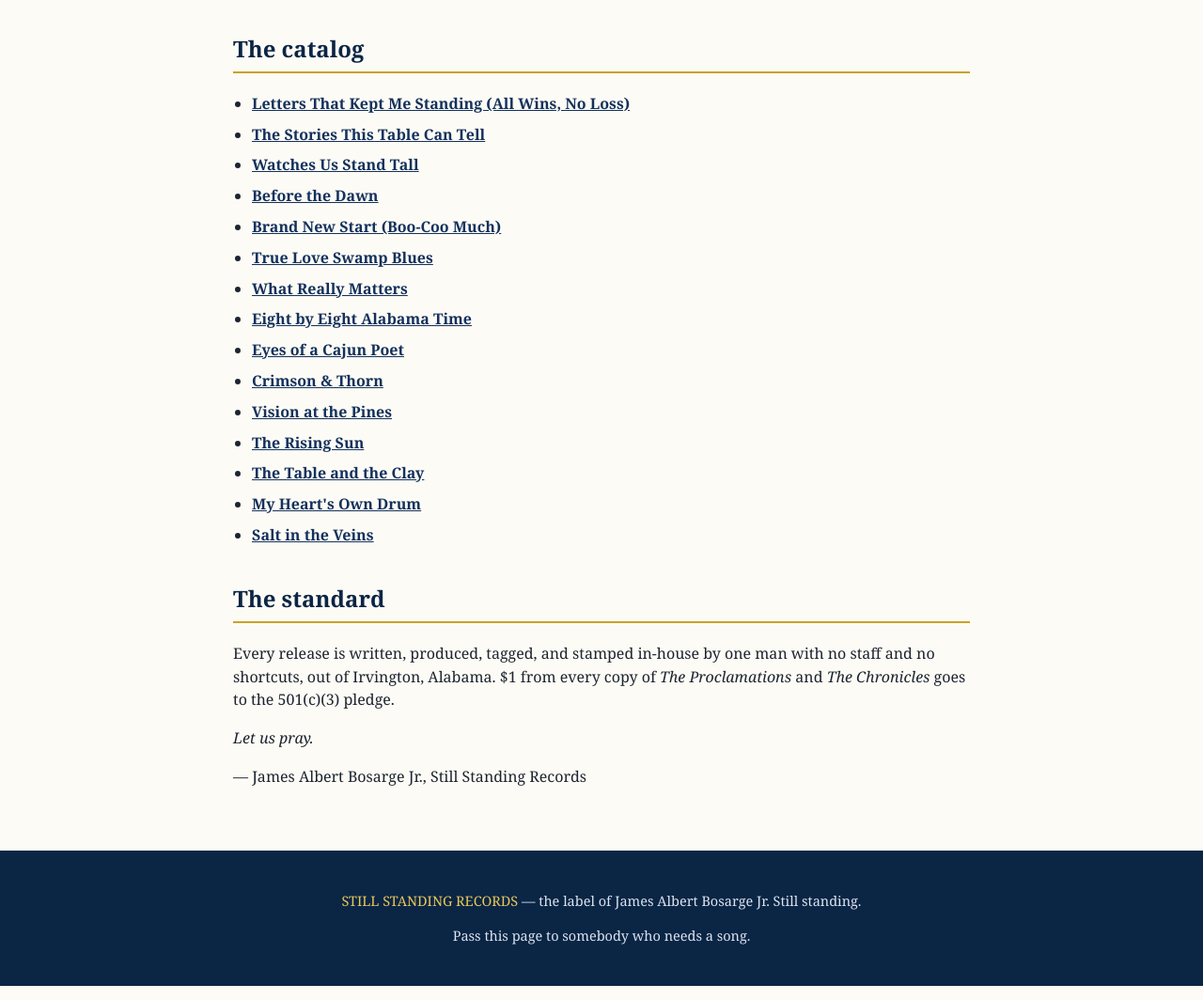
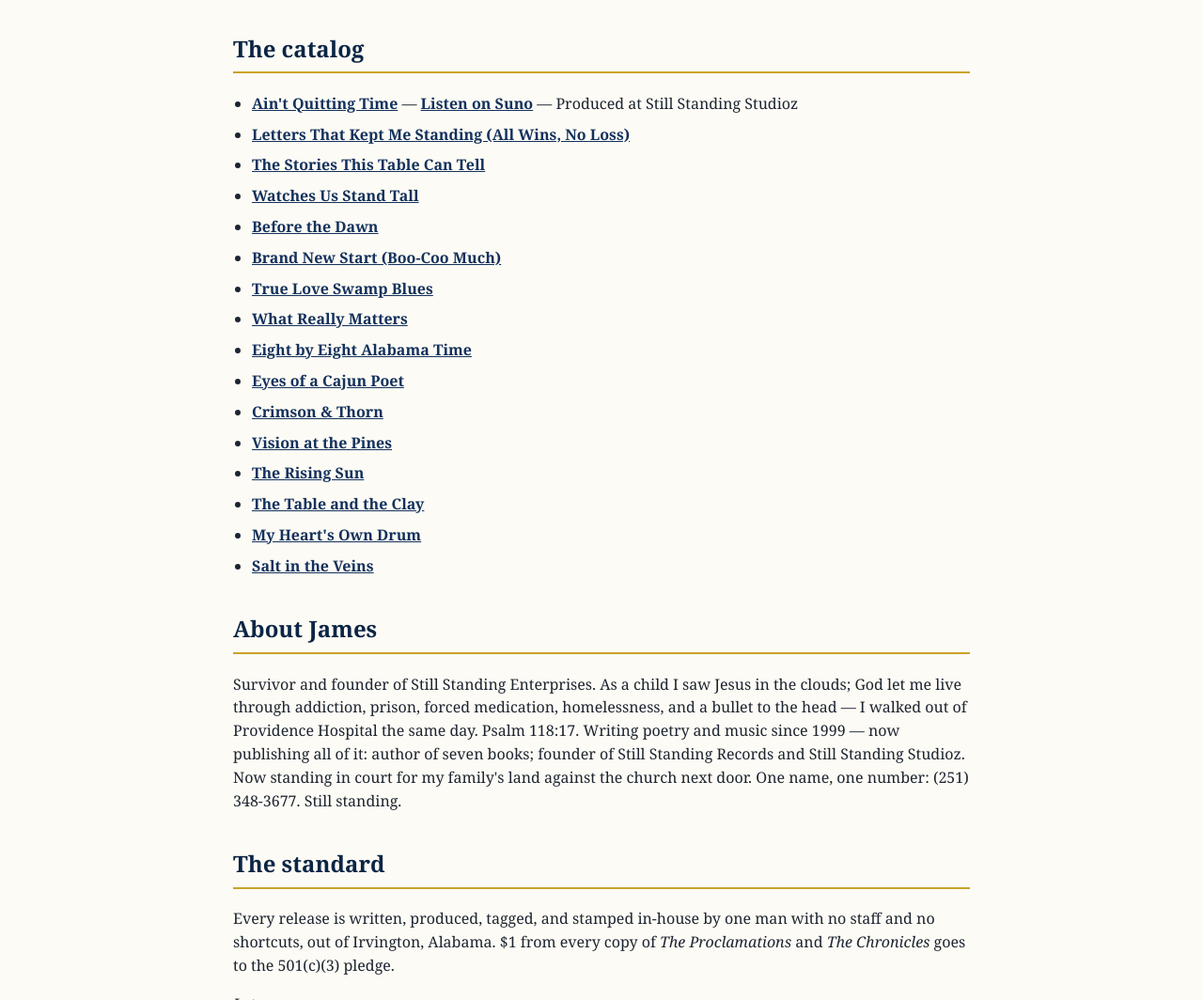
Before and after one commit to Stillstanding-inc/stillstandingrecords, a plain HTML site: page index.html in a window 1280 px wide. Shown: the part 604-1668 px from the top of the page at 94% size. Drawn offline with Linux system fonts and the light colour scheme.

Commit message:
Add About James block and Ain't Quitting Time to the catalog
Added a new catalog item and an 'About James' section with personal background information.

```diff
--- a/index.html
+++ b/index.html
@@ -48,6 +48,7 @@
 
   <h2>The catalog</h2>
   <ul>
+    <li><a href="https://payhip.com/b/l4XiM">Ain't Quitting Time</a> — <a href="https://suno.com/s/Zsb4sughSzGC9cqD">Listen on Suno</a> — Produced at Still Standing Studioz</li>
     <li><a href="https://payhip.com/b/jv2yE">Letters That Kept Me Standing (All Wins, No Loss)</a></li>
     <li><a href="https://payhip.com/b/ByYhw">The Stories This Table Can Tell</a></li>
     <li><a href="https://payhip.com/b/1N7kD">Watches Us Stand Tall</a></li>
@@ -65,6 +66,9 @@
     <li><a href="https://payhip.com/b/M74x1">Salt in the Veins</a></li>
   </ul>
 
+  <h2>About James</h2>
+  <p>Survivor and founder of Still Standing Enterprises. As a child I saw Jesus in the clouds; God let me live through addiction, prison, forced medication, homelessness, and a bullet to the head — I walked out of Providence Hospital the same day. Psalm 118:17. Writing poetry and music since 1999 — now publishing all of it: author of seven books; founder of Still Standing Records and Still Standing Studioz. Now standing in court for my family's land against the church next door. One name, one number: (251) 348-3677. Still standing.</p>
+
   <h2>The standard</h2>
   <p>Every release is written, produced, tagged, and stamped in-house by one man
   with no staff and no shortcuts, out of Irvington, Alabama. $1 from every copy of
```
